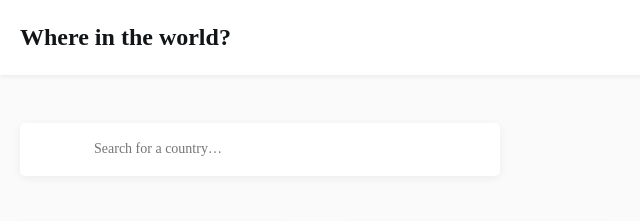
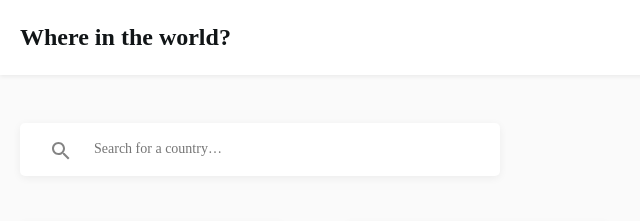
Before and after one commit to MuhammadabdullohOmadullo/countries, a plain HTML site: page index.html in a window 1280 px wide. Shown: the top 221 px of the page, 0-640 px from the left. Drawn offline with Linux system fonts and the light colour scheme.

Commit message:
Add serach icon to search input

```diff
--- a/css/styles.css
+++ b/css/styles.css
@@ -167,6 +167,17 @@ color: var(--text-color);
   align-items: center;
   margin-bottom: 48px;
 }
+.filter-search-wrapper {
+  position: relative;
+}
+.filtrs-search-icon{
+  position: absolute;
+  left: 32px;
+  top: 19px;
+  color: var(--text-color);
+  pointer-events: none;
+}
+
 .filters-searach-input {
   min-width: 480px;
   padding: 18px 74px;
--- a/index.html
+++ b/index.html
@@ -29,7 +29,11 @@
   <section>
     <!-- <h2>Filtirlar</h2> -->
     <form class="fiters" action="https://echo.htmlacadmy.ru" method="get">
-      <input class="filters-searach-input" type="search" name="search" placeholder="Search for a country…" aria-label="Countery name" required>
+        <div class="filter-search-wrapper">
+        <img class="filtrs-search-icon" src="img/icon-search-black.svg" alt="">
+          <input class="filters-searach-input" type="search" name="search" placeholder="Search for a country…" aria-label="Countery name" required>
+        </div>
+
       <select class="filters-region-select" name="Region" aria-label="Region" >
         <!-- <option select disabled>Filter by Region</option> -->
         <option>Filter by Region</option>
```
Also changed, not shown: img/icon-search-black.svg (added).
